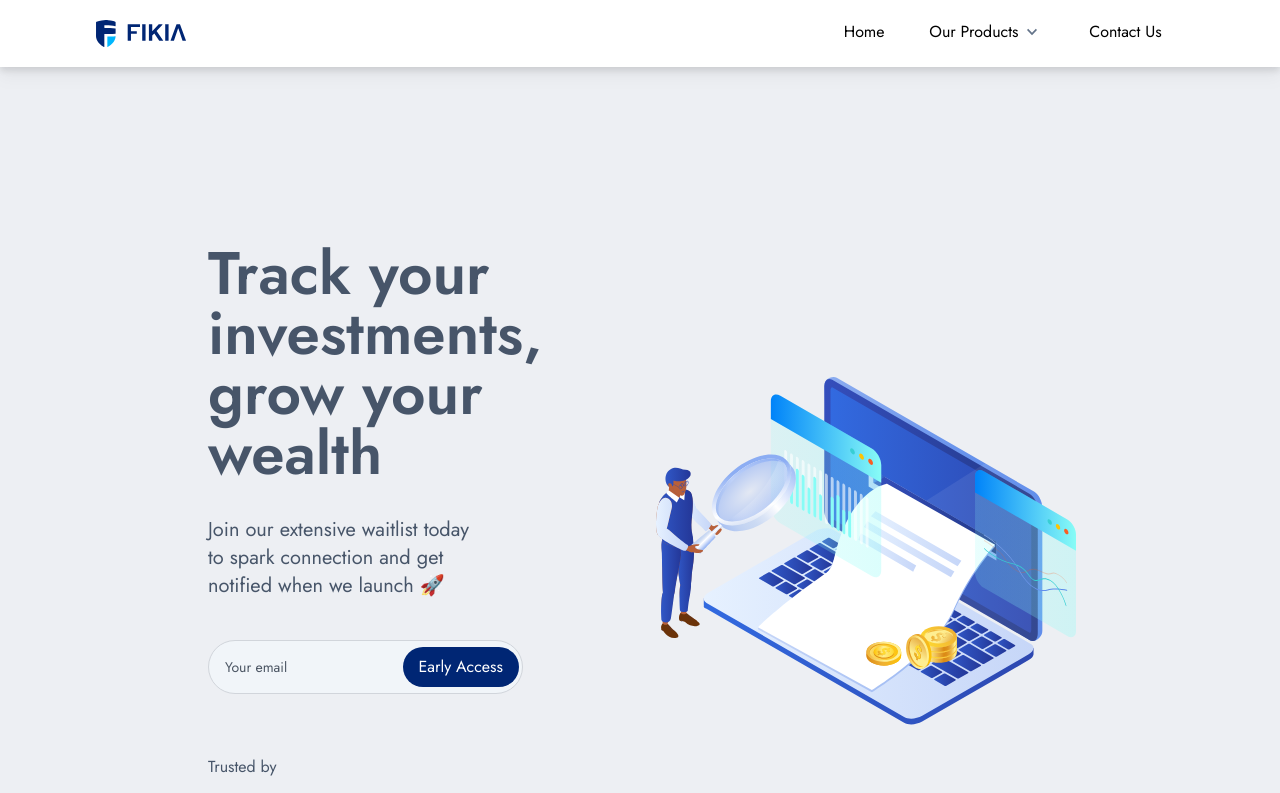
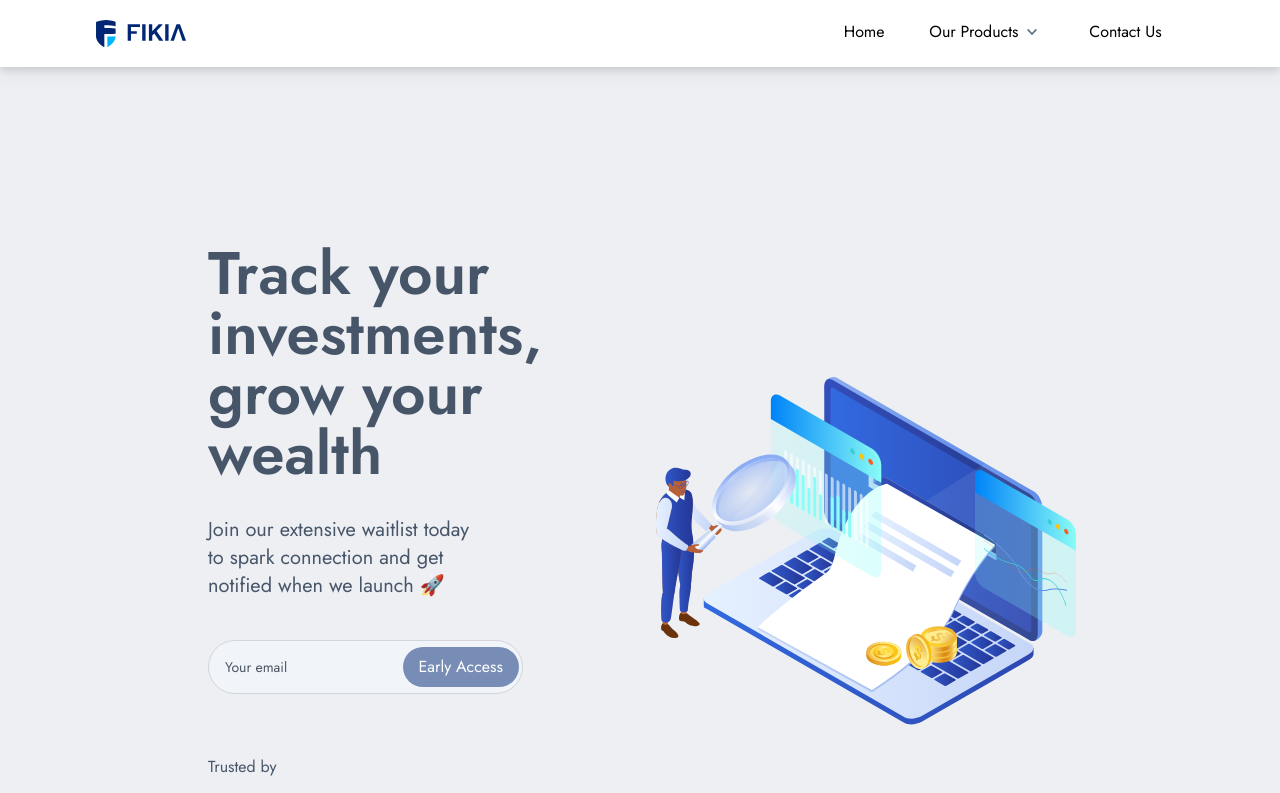
Before and after one commit to tier-one/fe-fikia, a Next.js app: page / in a window 1280 px wide. Shown: the top 793 px of the page. Built offline with nearby package versions, Linux system fonts and the light colour scheme.

Commit message:
disabling button when email is not valid

```diff
--- a/app/components/Button.tsx
+++ b/app/components/Button.tsx
@@ -6,6 +6,7 @@ interface ButtonProps {
   icon?: string;
   onClick?: () => void;
   isLoading?: boolean;
+  isDisabled?: boolean;
 }
 
 export default function Button({
@@ -13,10 +14,11 @@ export default function Button({
   styling,
   icon,
   onClick,
-  isLoading
+  isLoading,
+  isDisabled
 }: ButtonProps) {
   return (
-    <button className={styling} onClick={onClick} disabled={isLoading}>
+    <button className={styling} onClick={onClick} disabled={!isDisabled}>
       <div className='flex items-center'>
         {isLoading ? (
           <div className="animate-spin rounded-full h-6 w-6 border-t-2 border-b-2 border-white"></div>
--- a/app/components/EmailRequest.tsx
+++ b/app/components/EmailRequest.tsx
@@ -14,7 +14,7 @@ export default function EmailRequest({ value }: EmailRequestProps) {
   const [email, setEmail] = useState('')
   const [responseMessage, setResponseMessage] = useState('')
   const [isError, setIsError] = useState(false)
-const [isLoading, setIsLoading] = useState(false);
+  const [isLoading, setIsLoading] = useState(false);
   const handleEmail = (email: string) => {
     setEmail(email)
   }
@@ -72,9 +72,10 @@ const [isLoading, setIsLoading] = useState(false);
         <div className='absolute right-0'>
           <Button
             value={value}
-            styling='bg-[#002674] text-white py-2 px-4 mt-2 mr-1 rounded-full'
+            styling={`${!validator.isEmail(email) ? 'bg-[#002674] bg-opacity-50' : 'bg-[#002674]'} text-white py-2 px-4 mt-2 mr-1 rounded-full`}
             onClick={value === 'Early Access' ? handleWaitlist : bookDemo}
             isLoading={isLoading}
+            isDisabled={validator.isEmail(email)}
           />
         </div>
       </div>
```
